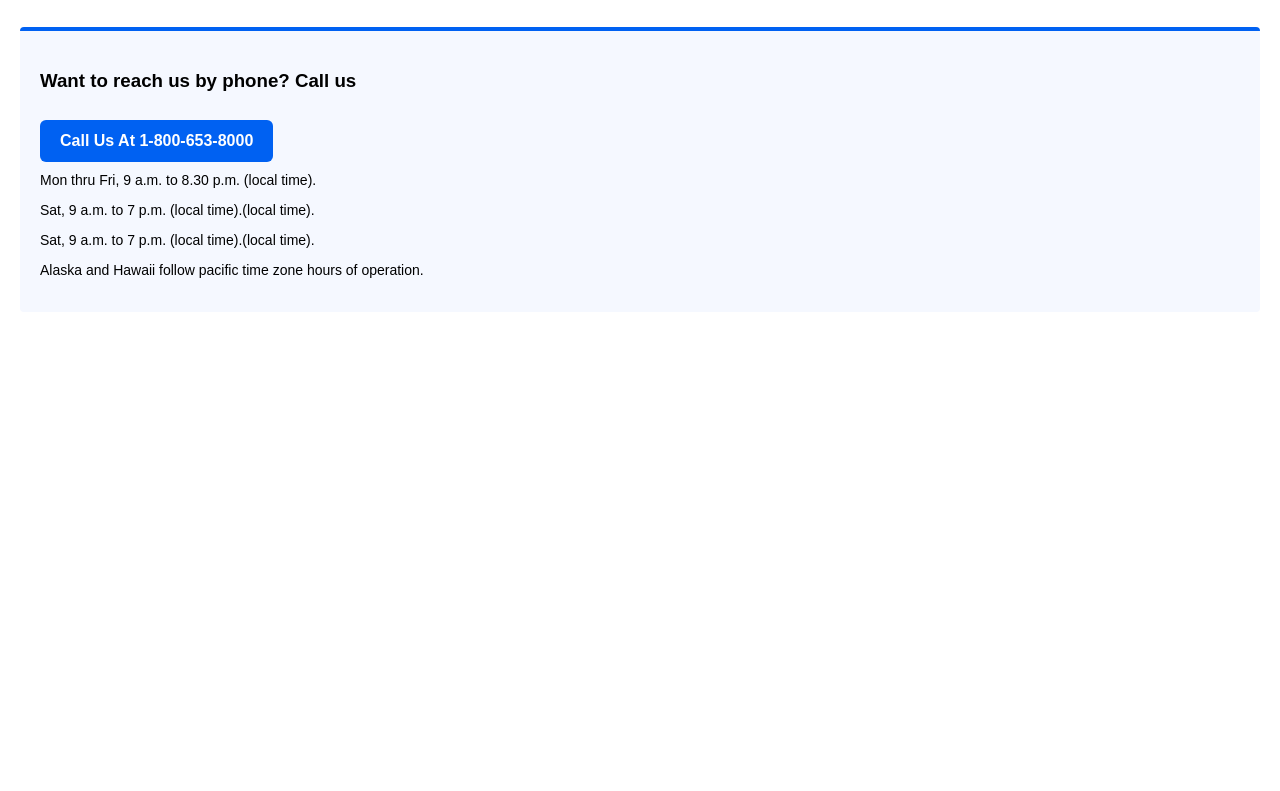
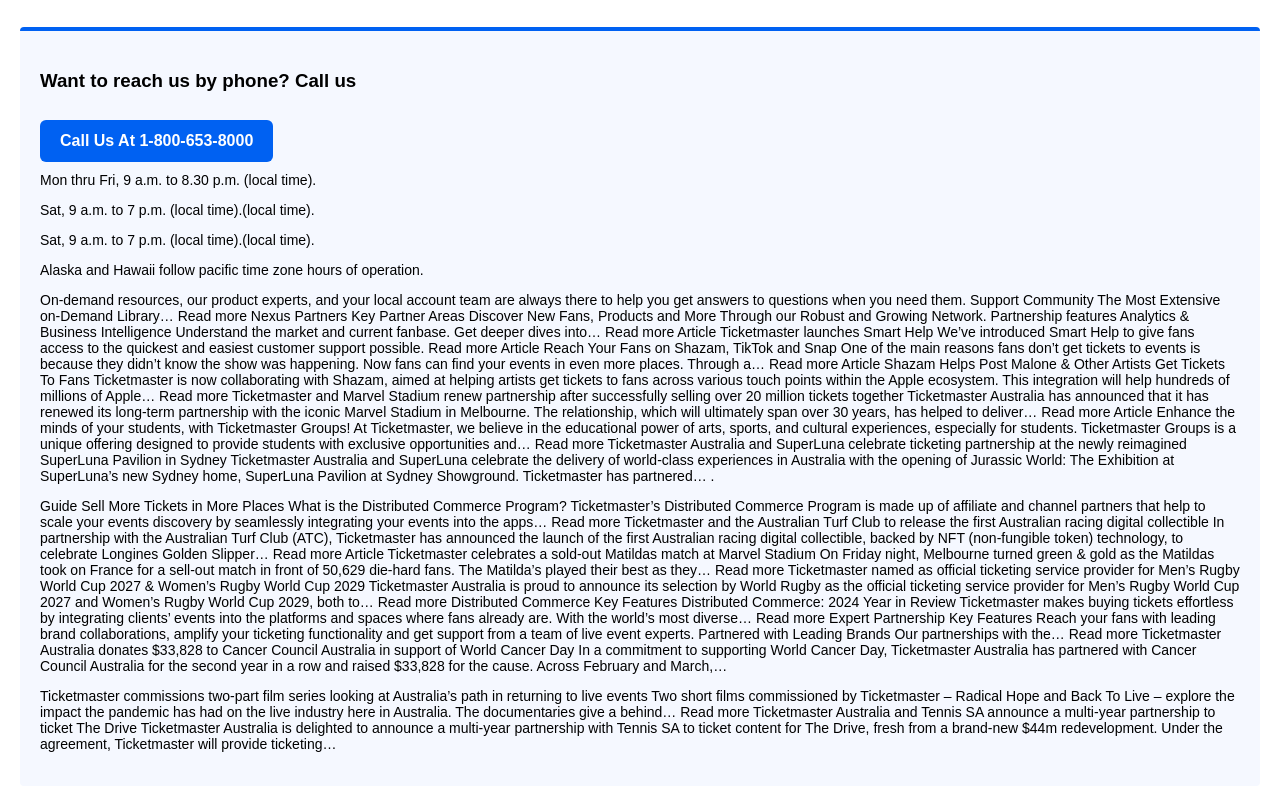
Before and after one commit to nahimanta/TKT, a plain HTML site: page index.html in a window 1280 px wide. Shown: the part 421-1212 px from the top of the page. Before the commit the page ends 800 px from the top, so only its background shows below. Drawn offline with Linux system fonts and the light colour scheme.

Commit message:
Update index.html

```diff
--- a/index.html
+++ b/index.html
@@ -127,6 +127,94 @@
 
        <p class="small-text">Alaska and Hawaii follow pacific time zone hours of operation.</p>
 
+      <p class="small-text">On-demand resources, our product experts, and your local account team are always there to help you get answers to questions when you need them. Support Community The Most Extensive on-Demand Library…
+
+Read more
+
+Nexus Partners
+Key Partner Areas Discover New Fans, Products and More Through our Robust and Growing Network. Partnership features Analytics & Business Intelligence Understand the market and current fanbase. Get deeper dives into…
+
+Read more
+
+Article
+Ticketmaster launches Smart Help
+We’ve introduced Smart Help to give fans access to the quickest and easiest customer support possible.
+
+Read more
+
+Article
+Reach Your Fans on Shazam, TikTok and Snap
+One of the main reasons fans don’t get tickets to events is because they didn’t know the show was happening. Now fans can find your events in even more places.  Through a…
+
+Read more
+
+Article
+Shazam Helps Post Malone & Other Artists Get Tickets To Fans
+Ticketmaster is now collaborating with Shazam, aimed at helping artists get tickets to fans across various touch points within the Apple ecosystem. This integration will help hundreds of millions of Apple…
+
+Read more
+
+Ticketmaster and Marvel Stadium renew partnership after successfully selling over 20 million tickets together
+Ticketmaster Australia has announced that it has renewed its long-term partnership with the iconic Marvel Stadium in Melbourne.  The relationship, which will ultimately span over 30 years, has helped to deliver…
+
+Read more
+
+Article
+Enhance the minds of your students, with Ticketmaster Groups!
+At Ticketmaster, we believe in the educational power of arts, sports, and cultural experiences, especially for students. Ticketmaster Groups is a unique offering designed to provide students with exclusive opportunities and…
+
+Read more
+
+Ticketmaster Australia and SuperLuna celebrate ticketing partnership at the newly reimagined SuperLuna Pavilion in Sydney
+Ticketmaster Australia and SuperLuna celebrate the delivery of world-class experiences in Australia with the opening of Jurassic World: The Exhibition at SuperLuna’s new Sydney home, SuperLuna Pavilion at Sydney Showground. Ticketmaster has partnered…
+
+.</p>
+      <p class="small-text">Guide
+Sell More Tickets in More Places
+What is the Distributed Commerce Program?  Ticketmaster’s Distributed Commerce Program is made up of affiliate and channel partners that help to scale your events discovery by seamlessly integrating your events into the apps…
+
+Read more
+
+Ticketmaster and the Australian Turf Club to release the first Australian racing digital collectible
+In partnership with the Australian Turf Club (ATC), Ticketmaster has announced the launch of the first Australian racing digital collectible, backed by NFT (non-fungible token) technology, to celebrate Longines Golden Slipper…
+
+Read more
+
+Article
+Ticketmaster celebrates a sold-out Matildas match at Marvel Stadium
+On Friday night, Melbourne turned green & gold as the Matildas took on France for a sell-out match in front of 50,629 die-hard fans.  The Matilda’s played their best as they…
+
+Read more
+
+Ticketmaster named as official ticketing service provider for Men’s Rugby World Cup 2027 & Women’s Rugby World Cup 2029
+Ticketmaster Australia is proud to announce its selection by World Rugby as the official ticketing service provider for Men’s Rugby World Cup 2027 and Women’s Rugby World Cup 2029, both to…
+
+Read more
+
+Distributed Commerce
+Key Features Distributed Commerce: 2024 Year in Review Ticketmaster makes buying tickets effortless by integrating clients’ events into the platforms and spaces where fans already are. With the world’s most diverse…
+
+Read more
+
+Expert Partnership
+Key Features Reach your fans with leading brand collaborations, amplify your ticketing functionality and get support from a team of live event experts. Partnered with Leading Brands Our partnerships with the…
+
+Read more
+
+Ticketmaster Australia donates $33,828 to Cancer Council Australia in support of World Cancer Day
+In a commitment to supporting World Cancer Day, Ticketmaster Australia has partnered with Cancer Council Australia for the second year in a row and raised $33,828 for the cause.  Across February and March,…
+
+</p>
+      <p class="small-text">Ticketmaster commissions two-part film series looking at Australia’s path in returning to live events
+Two short films commissioned by Ticketmaster – Radical Hope and Back To Live – explore the impact the pandemic has had on the live industry here in Australia.  The documentaries give a behind…
+
+Read more
+
+Ticketmaster Australia and Tennis SA announce a multi-year partnership to ticket The Drive
+Ticketmaster Australia is delighted to announce a multi-year partnership with Tennis SA to ticket content for The Drive, fresh from a brand-new $44m redevelopment. Under the agreement, Ticketmaster will provide ticketing…
+
+</p>
+
     </div>
   </div>
 
```
